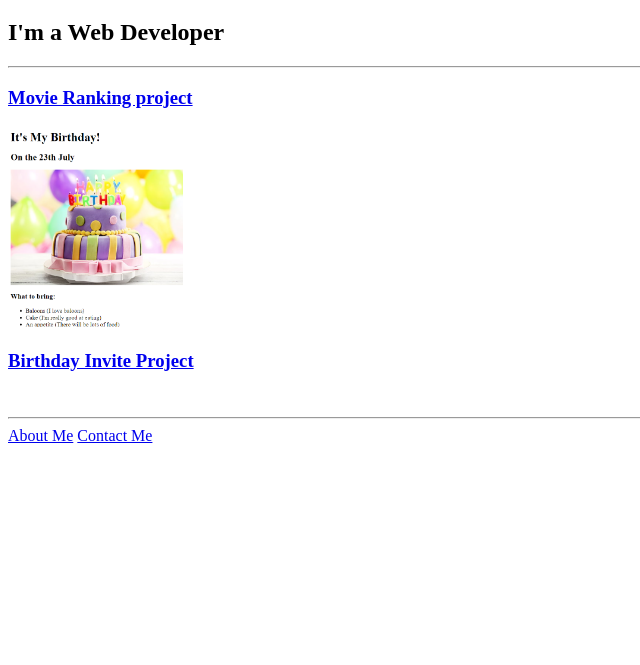
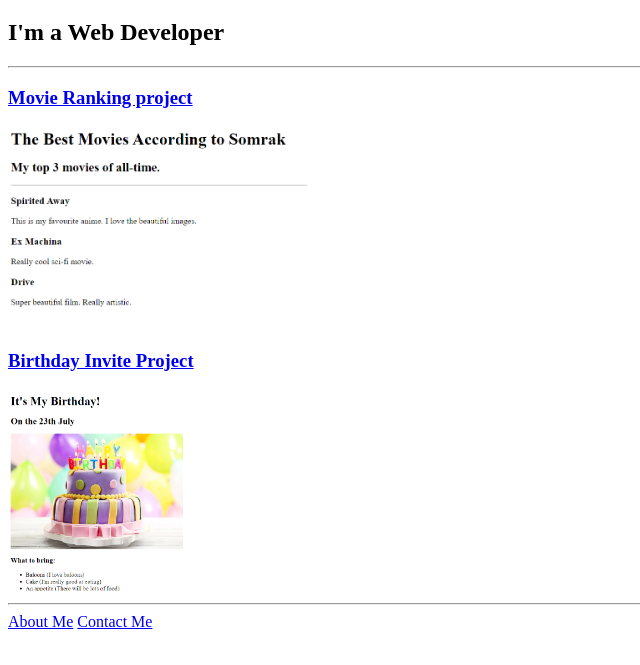
Before and after one commit to somrak-programing/html-portfolio, a plain HTML site: page index.html in a window 1280 px wide. Shown: the part 61-726 px from the top of the page, without its empty margins (0-640 px from the left). Drawn offline with Linux system fonts and the light colour scheme; files whose address does not match are found by name.

Commit message:
replace index.html

```diff
--- a/index.html
+++ b/index.html
@@ -26,7 +26,7 @@ https://developer.mozilla.org/en-US/docs/Web/HTML/Element/img#attr-height -->
     <h2>I'm a Web Developer</h2>
     <hr>
     <h3><a href="./public/movie-ranking.html">Movie Ranking project</a></h3>
-    <img src="./assets/images/Happy birthday.png" height="200px" alt="">
+    <img src="./assets/images/movie.png" height="200px" alt="">
     <h3><a href="./public/birthday-invite.html">Birthday Invite Project</a></h3>
     <img src="./assets//images/Happy birthday.png" height="200" alt="">
     <hr>
```
